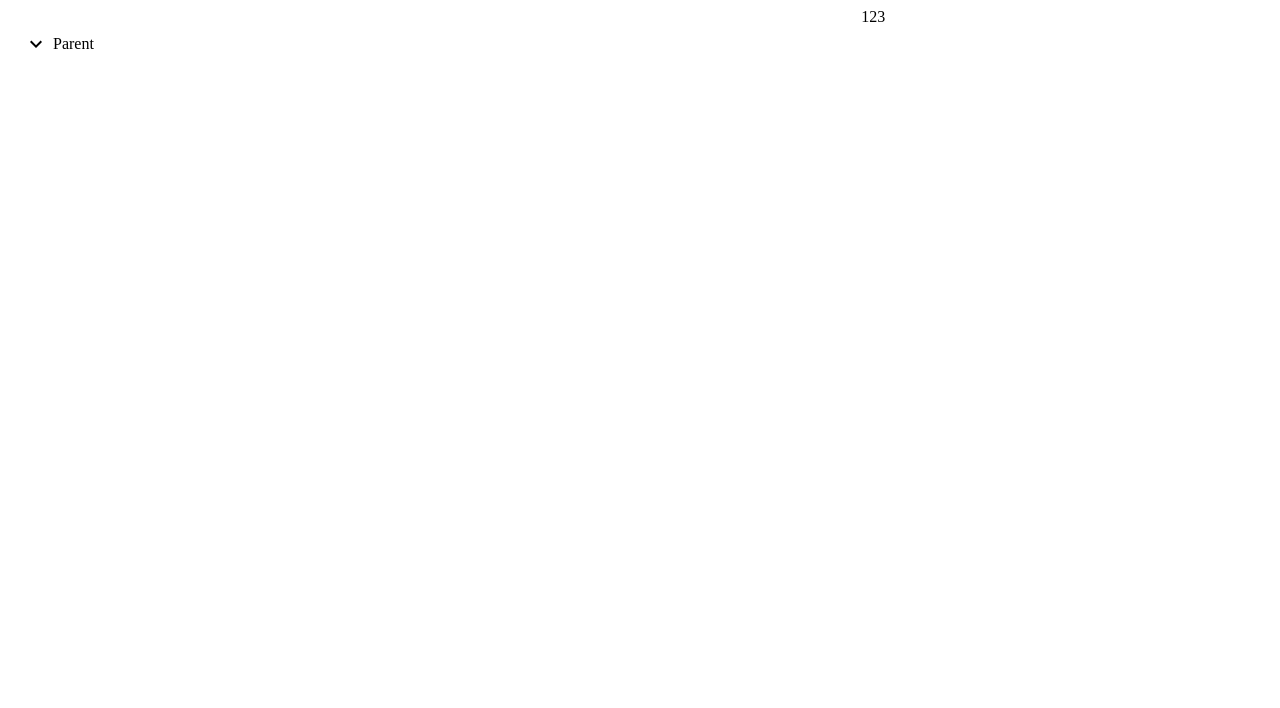
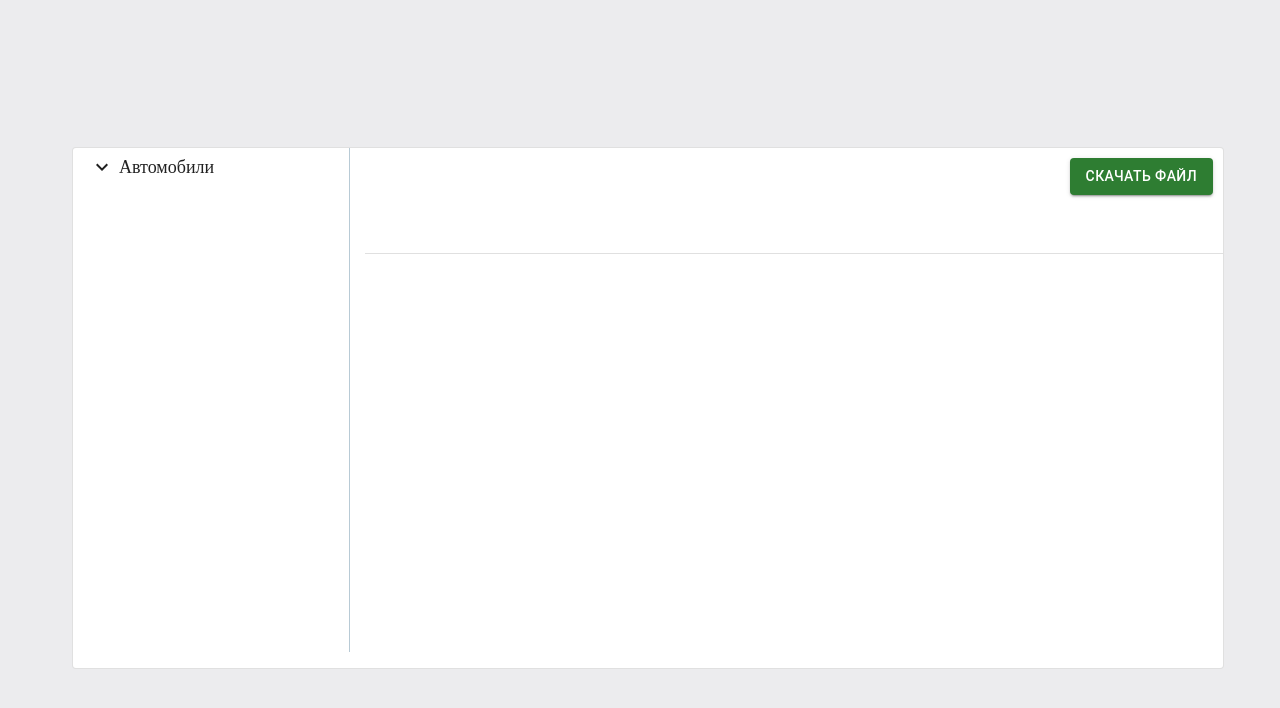
Before and after one commit to georgy1705/react-redux-tree, a React (Create React App) app: page / in a window 1280 px wide. Shown: the top 708 px of the page. Built offline with nearby package versions, Linux system fonts and the light colour scheme.

Commit message:
feat: Add TreeCard

```diff
--- a/public/data.json
+++ b/public/data.json
@@ -1,77 +1,92 @@
 {
     "id": "root",
-    "name": "Parent",
-    "expanded": true,
+    "name": "Автомобили",
     "children": [
         {
             "id": "1",
-            "name": "Child - 1",
-            "expanded": false,
+            "name": "Грузовые",
             "children": [
                 {
                     "id": "4",
-                    "name": "Child - 4",
-                    "expanded": false
+                    "name": "Камаз",
+                    "properties": [
+                        {
+                            "id": "0",
+                            "title": "Характеристики авто",
+                            "edit": false,
+                            "content": [
+                                "Характеристика 1",
+                                "Характеристика 2"
+                            ]
+                        },
+                        {
+                            "id": "1",
+                            "title": "Цвета авто",
+                            "edit": true,
+                            "editValue": "Синий",
+                            "content": [
+                                "Синий",
+                                "Красный"
+                            ]
+                        }
+                    ]
                 },
                 {
                     "id": "5",
-                    "name": "Child - 5",
-                    "expanded": false
+                    "name": "Форд",
+                    "properties": [
+                        {
+                            "id": "0",
+                            "title": "Характеристики авто",
+                            "edit": false,
+                            "content": [
+                                "Характеристика 1",
+                                "Характеристика 2"
+                            ]
+                        },
+                        {
+                            "id": "1",
+                            "title": "Цвета авто",
+                            "edit": true,
+                            "editValue": "Зеленый",
+                            "content": [
+                                "Зеленый",
+                                "Черный"
+                            ]
+                        }
+                    ]
                 }
             ]
         },
         {
             "id": "3",
-            "name": "Child - 3",
-            "expanded": false,
+            "name": "Легковые",
             "children": [
                 {
                     "id": "8",
-                    "name": "Child - 4",
-                    "expanded": false,
+                    "name": "Хэтчбек",
                     "children": [
                         {
                             "id": "10",
-                            "name": "Child - 10",
-                            "expanded": false
-                        },
-                        {
-                            "id": "11",
-                            "name": "Child - 11",
-                            "expanded": false,
-                            "children": [
+                            "name": "Мазда",
+                            "properties": [
                                 {
-                                    "id": "10365363",
-                                    "name": "Child - 10",
-                                    "expanded": false
+                                    "id": "0",
+                                    "title": "Характеристики авто",
+                                    "edit": false,
+                                    "content": [
+                                        "Характеристика 1",
+                                        "Характеристика 2"
+                                    ]
                                 },
                                 {
-                                    "id": "1211231",
-                                    "name": "Child - 11",
-                                    "expanded": false,
-                                    "children": [
-                                        {
-                                            "id": "1241240",
-                                            "name": "Child - 10",
-                                            "expanded": false
-                                        },
-                                        {
-                                            "id": "11241241",
-                                            "name": "Child - 11",
-                                            "expanded": false,
-                                            "children": [
-                                                {
-                                                    "id": "14234210",
-                                                    "name": "Child - 10",
-                                                    "expanded": false
-                                                },
-                                                {
-                                                    "id": "112313131",
-                                                    "name": "Child - 11",
-                                                    "expanded": false
-                                                }
-                                            ]
-                                        }
+                                    "id": "1",
+                                    "title": "Цвета авто",
+                                    "edit": true,
+                                    "editValue": "Желтый",
+                                    "content": [
+                                        "Желтый",
+                                        "Красный"
                                     ]
                                 }
                             ]
--- a/src/components/Tree/Tree.scss
+++ b/src/components/Tree/Tree.scss
@@ -1,22 +1,64 @@
+$border-color: rgba(0, 66, 105, 0.28);
+$background-wrapper: #DEE4E8;
+
+
+
+.Tree {
+    width: 100%;
+    position: relative;
+    height: 100%;
+    float: left;
+    border-right: 1px solid $border-color;
+    overflow-y: scroll;
+    font-size: 18px;
+
+    .tree-items {
+      overflow-x: auto;
+    }
+
+
+
     ul {
       list-style: none;
-    padding: 5px 0 0 11px
+      padding: 4px 0 0 12px;
+      margin: 0;
+      -moz-user-select: none;
+      -webkit-user-select: none;
+      -ms-user-select: none;
+      user-select: none;
     }
 
     li {
       padding: 0 5px;
+      margin: 0;
       height: 30px;
       display: flex;
       align-items: center;
       justify-content: space-between;
+
+      &:hover {
+        .tree-wrapper {
+          background: $background-wrapper;
+        }
+      }
     }
 
-li:hover {
+
+    .tree-name {
+      height: 30px;
+      display: flex;
+      align-items: center;
+      z-index: 10;
+      min-width: 180px;
       cursor: pointer;
-    background: #D3D3D3;
     }
 
-.tree-name {
-    display: flex;
-    align-items: center;
+    .tree-wrapper {
+      height: 30px;
+      cursor: pointer;
+      position: absolute;
+      left: 0;
+      z-index: 5;
+      min-width: 100%;
     }
+}
--- a/src/components/Tree/Tree.tsx
+++ b/src/components/Tree/Tree.tsx
@@ -3,6 +3,9 @@ import { TreeNodeProps, TreeProps } from "../../models/models"
 import ExpandLessIcon from "@mui/icons-material/ExpandLess"
 import ExpandMoreIcon from "@mui/icons-material/ExpandMore"
 import "./Tree.scss"
+import { TreeWrapper } from "./TreeWrapper"
+import { useAppDispatch } from "../../hooks/hooks"
+import { fetchDataProperties } from "../../store/actions/tree"
 
 export const Tree: FC<TreeProps> = ({ data }) => {
     return (
@@ -15,26 +18,22 @@ export const Tree: FC<TreeProps> = ({ data }) => {
 }
 
 const TreeNode: FC<TreeNodeProps> = ({ node }) => {
+    const dispatch = useAppDispatch()
+
     const [isVisible, setIsVisible] = useState(false)
-    const [active, setActive] = useState(false)
     const hasChild = !!node.children
 
-    const handleExpand = () => {
+    const handleClick = () => {
         setIsVisible(!isVisible)
+
+        if (!hasChild) {
+            dispatch(fetchDataProperties(node.properties!))
+        }
     }
 
     return (
-        <ul>
-            <li
-                onClick={handleExpand}
-                // className={`${isFolder ? "folder" : "file"}`}
-                onMouseOver={() => {
-                    setActive(true)
-                }}
-                onMouseOut={() => {
-                    setActive(false)
-                }}
-            >
+        <ul className="tree-parent">
+            <li onClick={handleClick}>
                 <div className="tree-name">
                     {hasChild ? (
                         !isVisible ? (
@@ -46,9 +45,11 @@ const TreeNode: FC<TreeNodeProps> = ({ node }) => {
 
                     <div style={{ marginLeft: 5 }}>{node.name}</div>
                 </div>
+
+                <TreeWrapper />
             </li>
 
-            <ul>
+            <ul className="tree-child">
                 {hasChild && isVisible ? <Tree data={node.children!} /> : null}
             </ul>
         </ul>
--- /dev/null
+++ b/src/components/Tree/TreeWrapper.tsx
@@ -0,0 +1,3 @@
+export const TreeWrapper = () => {
+    return <div className="tree-wrapper"></div>
+}
--- /dev/null
+++ b/src/components/TreeCard/TreeCard.tsx
@@ -0,0 +1,124 @@
+import {
+    Box,
+    List,
+    ListItem,
+    ListItemText,
+    MenuItem,
+    Select,
+    SelectChangeEvent,
+    Tab,
+    Tabs,
+    Typography,
+} from "@mui/material"
+import { useEffect, useState } from "react"
+import { useAppDispatch, useAppSelector } from "../../hooks/hooks"
+import { Properties, TabPanelProps } from "../../models/models"
+import { fetchEditData } from "../../store/actions/tree"
+
+function TabPanel(props: TabPanelProps) {
+    const { children, value, index, ...other } = props
+
+    return (
+        <div
+            role="tabpanel"
+            hidden={value !== index}
+            id={`simple-tabpanel-${index}`}
+            aria-labelledby={`simple-tab-${index}`}
+            {...other}
+        >
+            {value === index && (
+                <Box sx={{ p: 3 }}>
+                    <Typography>{children}</Typography>
+                </Box>
+            )}
+        </div>
+    )
+}
+
+function a11yProps(index: number) {
+    return {
+        id: `simple-tab-${index}`,
+        "aria-controls": `simple-tabpanel-${index}`,
+    }
+}
+
+export const TreeCard = () => {
+    const dispatch = useAppDispatch()
+
+    const [value, setValue] = useState(0)
+
+    const { treeProperties }: { treeProperties: Properties[] | [] } =
+        useAppSelector((state) => state.tree)
+
+    const [selectValue, setSelectValue] = useState<string>()
+    const [selectId, setSelectId] = useState<string>()
+
+    const handleChange = (event: React.SyntheticEvent, newValue: number) => {
+        setValue(newValue)
+    }
+
+    const handleSelectChange = (event: SelectChangeEvent, id: string) => {
+        setSelectValue(event.target.value as string)
+        setSelectId(id)
+    }
+
+    useEffect(() => {
+        dispatch(fetchEditData(treeProperties, selectValue, selectId))
+    }, [selectId, selectValue])
+
+    const renderListItem = (list: Properties) => {
+        if (list.edit) {
+            return (
+                <Select
+                    value={selectValue}
+                    defaultValue={list.editValue}
+                    onChange={(e) => handleSelectChange(e, list.id)}
+                >
+                    {list.content.map((item) => (
+                        <MenuItem key={item} value={item}>
+                            {item}
+                        </MenuItem>
+                    ))}
+                </Select>
+            )
+        }
+
+        return list.content.map((item: string) => (
+            <ListItem key={item}>
+                <ListItemText primary={item} />
+            </ListItem>
+        ))
+    }
+
+    return (
+        <>
+            <Box sx={{ borderBottom: 1, borderColor: "divider" }}>
+                <Tabs
+                    value={value}
+                    onChange={handleChange}
+                    aria-label="Свойства машин"
+                >
+                    {treeProperties?.map((item) => (
+                        <Tab
+                            key={item.id}
+                            label={item.title}
+                            {...a11yProps(Number(item.id))}
+                        />
+                    ))}
+                </Tabs>
+            </Box>
+
+            {treeProperties?.map((item) => {
+                return (
+                    <TabPanel
+                        key={item.id}
+                        value={value}
+                        index={Number(item.id)}
+                    >
+                        <List>{renderListItem(item)}</List>
+                    </TabPanel>
+                )
+            })}
+        </>
+    )
+}
--- /dev/null
+++ b/src/hoc/Layout/Layout.scss
@@ -0,0 +1,5 @@
+.header-card {
+    display: flex;
+    justify-content: end;
+    padding: 10px;
+}
--- a/src/hoc/Layout/Layout.tsx
+++ b/src/hoc/Layout/Layout.tsx
@@ -1,11 +1,17 @@
-import { Grid } from "@mui/material"
+import { Button, Card, Container, Grid } from "@mui/material"
 import { useEffect } from "react"
 import { Tree } from "../../components/Tree/Tree"
+import { TreeCard } from "../../components/TreeCard/TreeCard"
 import { useAppDispatch, useAppSelector } from "../../hooks/hooks"
+import { Properties } from "../../models/models"
 import { fetchData } from "../../store/actions/tree"
+import "./Layout.scss"
 
 const Layout = () => {
     const { treeData } = useAppSelector((state) => state.tree)
+    const { treeProperties }: { treeProperties: Properties[] | [] } =
+        useAppSelector((state) => state.tree)
+
     const dispatch = useAppDispatch()
 
     useEffect(() => {
@@ -13,14 +19,40 @@ const Layout = () => {
     }, [])
 
     return (
-        <Grid container spacing={2}>
-            <Grid item xs={8}>
-                <Tree data={treeData} />
-            </Grid>
-            <Grid item xs={4}>
-                <div>123</div>
-            </Grid>
-        </Grid>
+        <Container
+            maxWidth="lg"
+            sx={{
+                height: "100%",
+                display: "flex",
+                justifyContent: "center",
+                alignItems: "center",
+            }}
+        >
+            <Card variant="outlined" style={{ height: "65%", width: "100%" }}>
+                <Grid container spacing={2} sx={{ height: "100%" }}>
+                    <Grid item xs={3} sx={{ height: "100%" }}>
+                        <div className="Tree">
+                            <div className="tree-items">
+                                <Tree data={treeData} />
+                            </div>
+                        </div>
+                    </Grid>
+                    <Grid item xs={9}>
+                        <div className="header-card">
+                            <Button
+                                onClick={() => {}}
+                                variant="contained"
+                                color="success"
+                            >
+                                Скачать файл
+                            </Button>
+                        </div>
+
+                        <TreeCard />
+                    </Grid>
+                </Grid>
+            </Card>
+        </Container>
     )
 }
 
--- /dev/null
+++ b/src/index.scss
@@ -0,0 +1,10 @@
+html, body {
+    width: 100%;
+    height: 100%;
+    background: #ECECEE
+}
+
+#root {
+    width: 100%;
+    height: 100%;
+}
--- a/src/index.tsx
+++ b/src/index.tsx
@@ -4,6 +4,7 @@ import { Provider } from "react-redux"
 import { store } from "./store"
 import App from "./App"
 import reportWebVitals from "./reportWebVitals"
+import "./index.scss"
 
 const container = document.getElementById("root")!
 const root = createRoot(container)
--- a/src/store/actions/tree.ts
+++ b/src/store/actions/tree.ts
@@ -1,4 +1,5 @@
 import axios from "../../axios/axios"
+import { Properties, TreeProps } from "../../models/models"
 
 export function loadingStart() {
     return {
@@ -6,7 +7,7 @@ export function loadingStart() {
     }
 }
 
-export function fetchDataSuccess(data: any) {
+export function fetchDataSuccess(data: TreeProps) {
     return {
         type: "data_success",
         data,
@@ -23,3 +24,25 @@ export async function fetchData(dispatch: any) {
 
     dispatch(fetchDataSuccess(data))
 }
+
+export function fetchDataProperties(data: Properties[]) {
+    return {
+        type: "set_properties",
+        data,
+    }
+}
+
+export function fetchEditData(
+    treeProperties: Properties[],
+    value: string | undefined,
+    id: string | undefined
+) {
+    const data = treeProperties.map((item) =>
+        item.id === id ? { ...item, editValue: value } : item
+    )
+
+    return {
+        type: "set_edit_data",
+        data,
+    }
+}
```
Also changed, not shown: src/models/models.ts (+15 -1 lines), src/store/reducers/treeReducer.ts (+19 -6 lines). Lines whose indentation alone changed are shown as unchanged.
